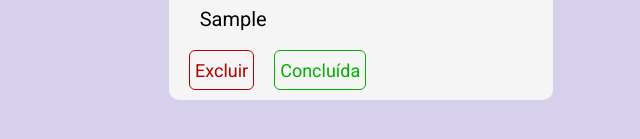
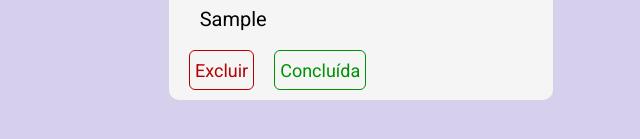
Before and after one commit to JVSNeves/ToDoList, a plain HTML site: page index.html in a window 1280 px wide. Both pictures are taken after typing "Sample", "Sample" into the empty fields and a click on the button "Adicionar". Shown: the part 431-570 px from the top of the page, 279-919 px from the left. Drawn offline with Linux system fonts and the light colour scheme.

Commit message:
Update style.css

```diff
--- a/css/style.css
+++ b/css/style.css
@@ -153,7 +153,7 @@ h1{
 }
 
 .btn-check{
-    color: rgb(0, 175, 0);
+    color: rgb(0, 145, 0);
     background-color: rgb(245, 245, 245);
     margin-bottom: 10px;
     margin-left: 20px;
@@ -165,7 +165,7 @@ h1{
     font-size: 18px;
     border-style: solid;
     border-width: 1px;
-    border-color: rgb(0, 175, 0);
+    border-color: rgb(0, 145, 0);
 }
 
 .submit{
```
